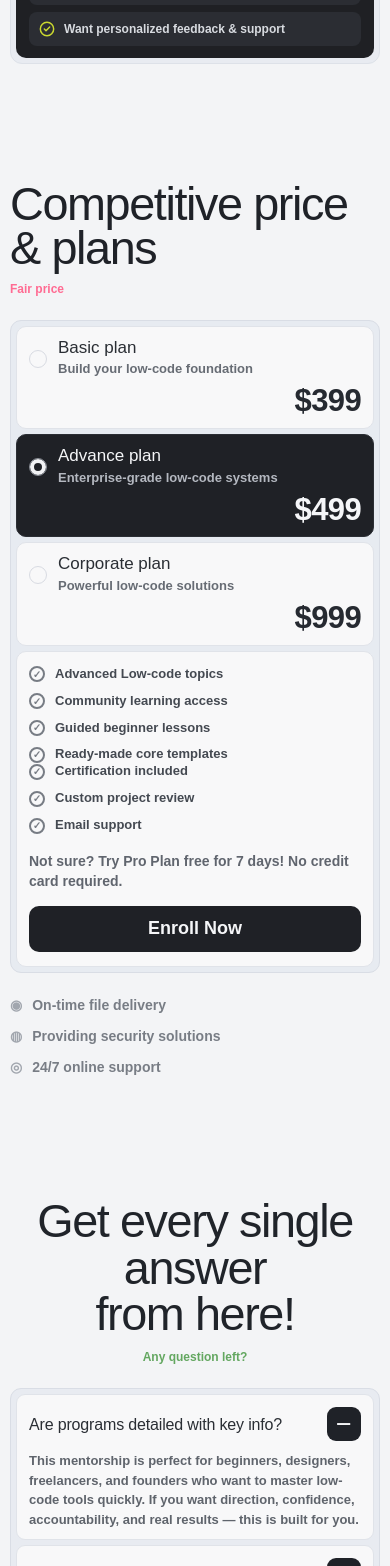
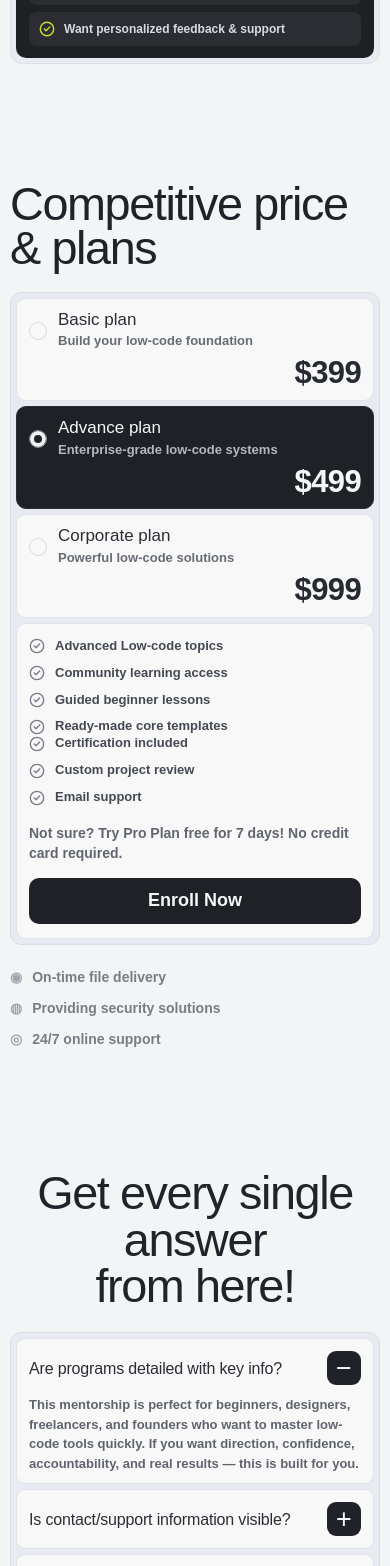
Before and after one commit to Gautham28/localhost-classes, a React (Vite) app: page / in a window 390 px wide. Shown: the part 5064-6630 px from the top of the page. Built offline with nearby package versions, Linux system fonts and the light colour scheme; a web font is replaced by a local one.

Commit message:
pricing and faq cleanup

```diff
--- a/src/App.css
+++ b/src/App.css
@@ -951,28 +951,6 @@ body {
   color: #1f2228;
 }
 
-.pricing-kicker {
-  margin: 0;
-  position: absolute;
-  right: -112px;
-  top: -16px;
-  color: #ff6b92;
-  font-size: 13px;
-  font-weight: 700;
-}
-
-.pricing-kicker::before {
-  content: '';
-  position: absolute;
-  right: calc(100% + 12px);
-  top: -4px;
-  width: 96px;
-  height: 33px;
-  border-top: 2px solid #ff8dac;
-  border-left: 2px solid #ff8dac;
-  border-radius: 32px 0 0 0;
-}
-
 .pricing-box {
   margin-top: 44px;
   border: 1px solid #d9dde5;
@@ -1092,14 +1070,17 @@ body {
 .feature-check {
   width: 18px;
   height: 18px;
-  border-radius: 50%;
-  border: 2px solid #777c84;
   color: #777c84;
   display: inline-flex;
   align-items: center;
   justify-content: center;
-  font-size: 11px;
   flex: 0 0 18px;
+}
+
+.feature-check svg {
+  width: 18px;
+  height: 18px;
+  stroke-width: 2;
 }
 
 .pricing-note-row {
@@ -1176,29 +1157,6 @@ body {
   line-height: 0.96;
   letter-spacing: -0.03em;
   color: #20242a;
-}
-
-.faq-kicker {
-  position: absolute;
-  left: calc(50% + 205px);
-  top: 0;
-  margin: 0;
-  color: #63a760;
-  font-size: 13px;
-  font-weight: 700;
-  white-space: nowrap;
-}
-
-.faq-kicker::before {
-  content: '';
-  position: absolute;
-  right: calc(100% + 12px);
-  top: -12px;
-  width: 98px;
-  height: 38px;
-  border-top: 2px solid #73b770;
-  border-left: 2px solid #73b770;
-  border-radius: 38px 0 0 0;
 }
 
 .faq-box {
@@ -1743,14 +1701,6 @@ body {
     font-size: clamp(2.4rem, 8vw, 4rem);
   }
 
-  .pricing-kicker {
-    right: 0;
-  }
-
-  .pricing-kicker::before {
-    display: none;
-  }
-
   .pricing-box {
     margin-top: 30px;
     grid-template-columns: 1fr;
@@ -1798,15 +1748,6 @@ body {
 
   .faq-section {
     padding: 66px 0 74px;
-  }
-
-  .faq-kicker {
-    position: static;
-    margin-top: 12px;
-  }
-
-  .faq-kicker::before {
-    display: none;
   }
 
   .faq-box {
@@ -2142,12 +2083,6 @@ body {
     font-size: clamp(2.1rem, 12vw, 3rem);
   }
 
-  .pricing-kicker {
-    position: static;
-    margin-top: 10px;
-    font-size: 12px;
-  }
-
   .pricing-box {
     margin-top: 22px;
     padding: 5px;
@@ -2202,7 +2137,11 @@ body {
     width: 16px;
     height: 16px;
     flex-basis: 16px;
-    font-size: 10px;
+  }
+
+  .feature-check svg {
+    width: 16px;
+    height: 16px;
   }
 
   .pricing-note-row {
@@ -2252,11 +2191,6 @@ body {
     line-height: 1;
   }
 
-  .faq-kicker {
-    margin-top: 10px;
-    font-size: 12px;
-  }
-
   .faq-box {
     margin-top: 22px;
     border-radius: 11px;
--- a/src/components/Faq.jsx
+++ b/src/components/Faq.jsx
@@ -39,7 +39,6 @@ function Faq() {
             <br />
             from here!
           </h2>
-          <p className="faq-kicker">Any question left?</p>
         </div>
 
         <div className="faq-box">
--- a/src/components/Pricing.jsx
+++ b/src/components/Pricing.jsx
@@ -1,3 +1,5 @@
+import { CheckCircle2 } from 'lucide-react'
+
 const plans = [
   {
     name: 'Basic plan',
@@ -38,7 +40,6 @@ function Pricing() {
             <br />
             & plans
           </h2>
-          <p className="pricing-kicker">Fair price</p>
         </div>
 
         <div className="pricing-box">
@@ -61,7 +62,7 @@ function Pricing() {
                 {leftFeatures.map((item) => (
                   <li key={item}>
                     <span className="feature-check" aria-hidden="true">
-                      ✓
+                      <CheckCircle2 />
                     </span>
                     {item}
                   </li>
@@ -71,7 +72,7 @@ function Pricing() {
                 {rightFeatures.map((item) => (
                   <li key={item}>
                     <span className="feature-check" aria-hidden="true">
-                      ✓
+                      <CheckCircle2 />
                     </span>
                     {item}
                   </li>
```
